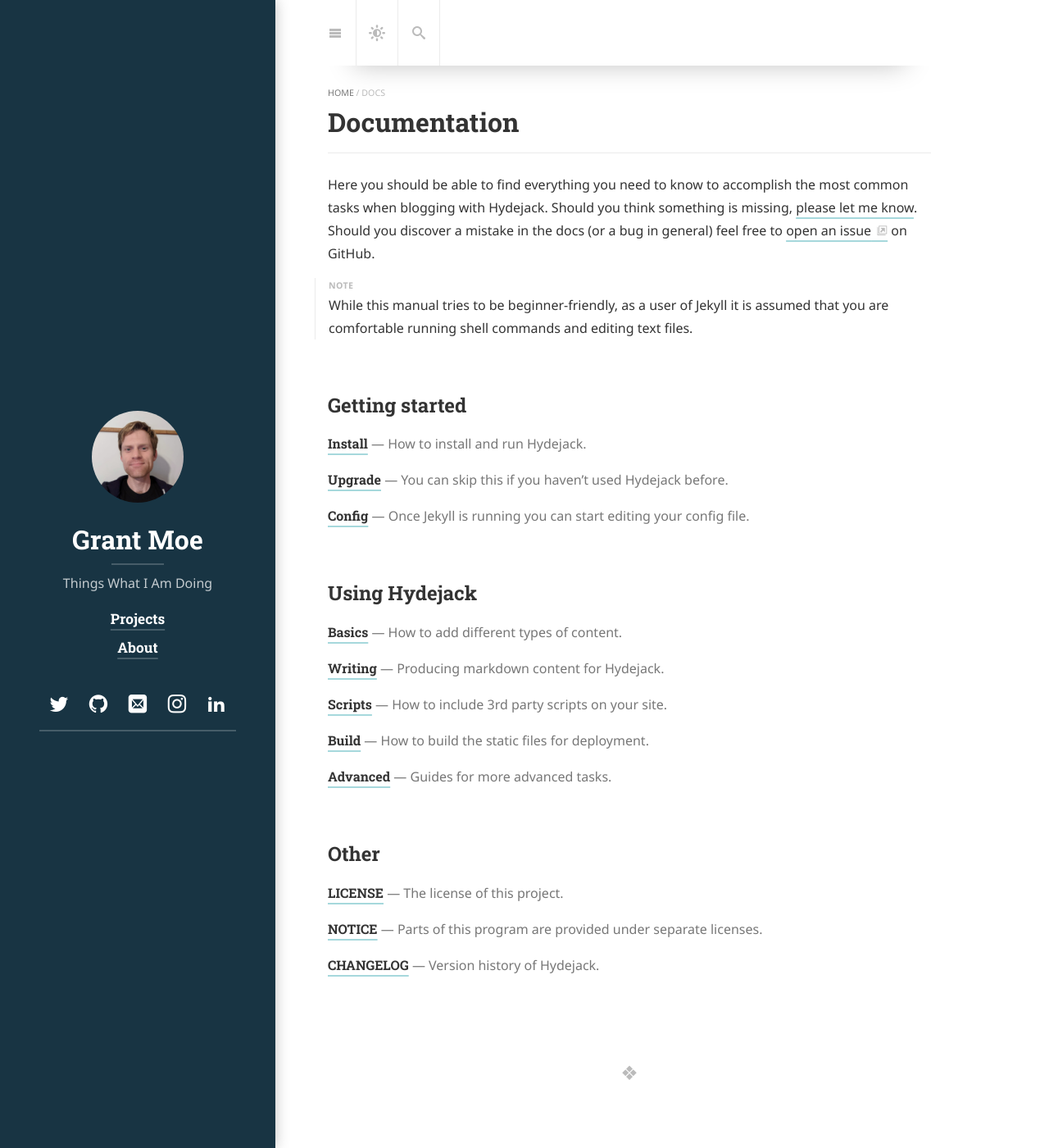
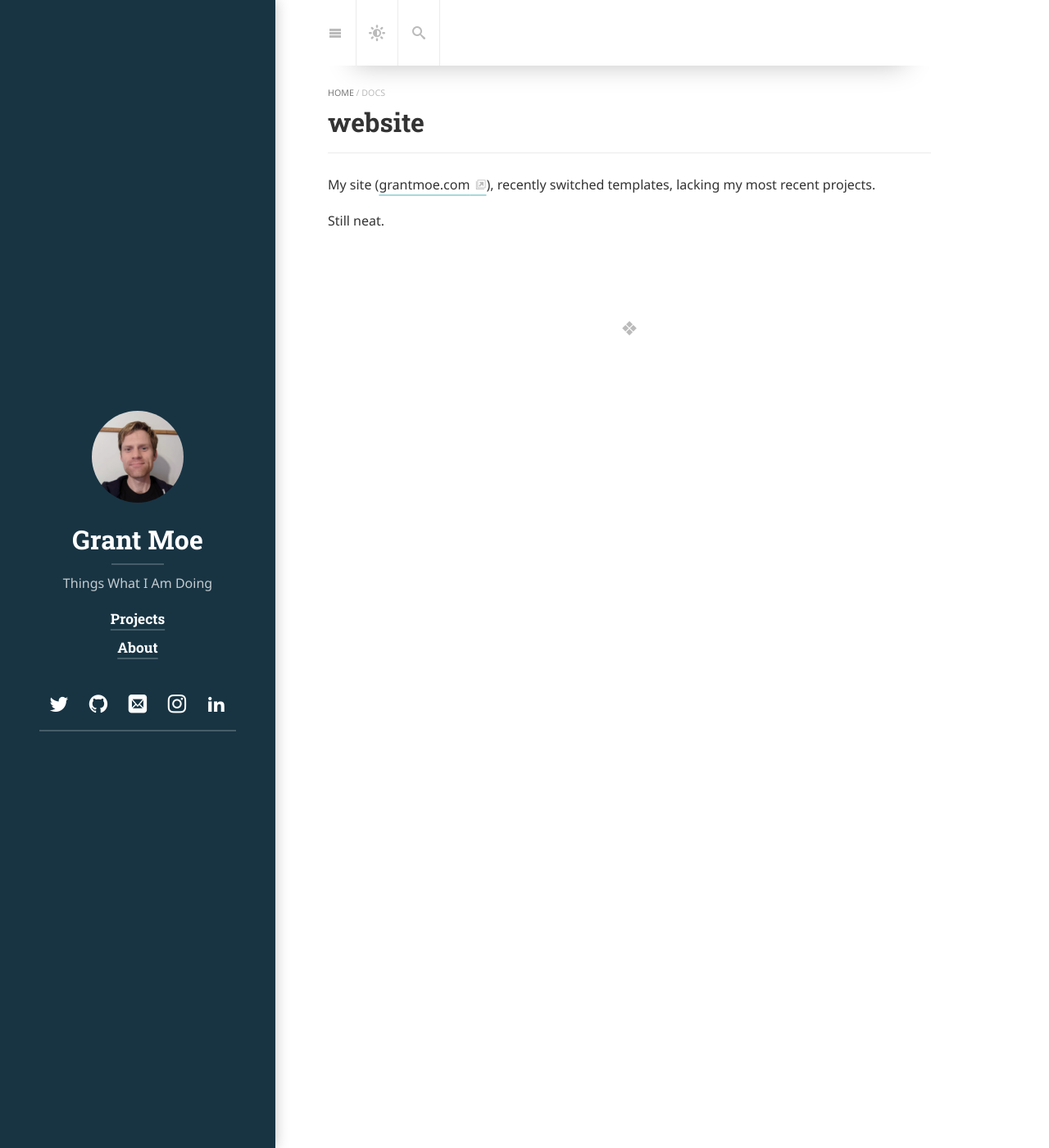
Before and after one commit to GrantMoe/grantmoe.github.io, a Jekyll site: the page built from docs/README.md, in a window 1280 px wide and 1400 px high. Shown: the whole window at 82% size. Built offline with Jekyll 4.4.1, drawn with Linux system fonts in a browser that asks for light colours; cached includes are drawn as plain includes; nearby versions of some CDN libraries; some web fonts are replaced; our own code applies the rules of GitHub Pages for plain Markdown files; library files that are not in the unit come from our copies.

Commit message:
update readme and explicitly specify favicon path

```diff
--- a/_config.yml
+++ b/_config.yml
@@ -169,6 +169,8 @@
   math_engine_opts:    {}
   footnote_backlink:   '&#x21a9;&#xfe0e;'
 
+# Added by me since github pages isn't showing the right favicon
+favicon: /assets/icons/favicon.ico
 
 # 3rd Party Integrations
 # ----------------------------------------------------------------------------------------
--- a/docs/README.md
+++ b/docs/README.md
@@ -1,48 +1,7 @@
----
-title: Documentation
-description: >
-  Here you should be able to find everything you need to know to accomplish the most common tasks when blogging with Hydejack.
-hide_description: true
-sitemap: false
-permalink: /docs/
----
-
-Here you should be able to find everything you need to know to accomplish the most common tasks when blogging with Hydejack.
-Should you think something is missing, [please let me know](mailto:mail@qwtel.com).
-Should you discover a mistake in the docs (or a bug in general) feel free to [open an issue](https://github.com/hydecorp/hydejack/issues) on GitHub.
-
-While this manual tries to be beginner-friendly, as a user of Jekyll it is assumed that you are comfortable running shell commands and editing text files.
-{:.note}
+# website
 
 
-## Getting started
-* [Install]{:.heading.flip-title} --- How to install and run Hydejack.
-* [Upgrade]{:.heading.flip-title} --- You can skip this if you haven't used Hydejack before.
-* [Config]{:.heading.flip-title} --- Once Jekyll is running you can start editing your config file.
-{:.related-posts.faded}
 
-## Using Hydejack
-* [Basics]{:.heading.flip-title} --- How to add different types of content.
-* [Writing]{:.heading.flip-title} --- Producing markdown content for Hydejack.
-* [Scripts]{:.heading.flip-title} --- How to include 3rd party scripts on your site.
-* [Build]{:.heading.flip-title} --- How to build the static files for deployment.
-* [Advanced]{:.heading.flip-title} --- Guides for more advanced tasks.
-{:.related-posts.faded}
+My site ([grantmoe.com](https://grantmoe.com)), recently switched templates, lacking my most recent projects.
 
-## Other
-* [LICENSE]{:.heading.flip-title} --- The license of this project.
-* [NOTICE]{:.heading.flip-title} --- Parts of this program are provided under separate licenses.
-* [CHANGELOG]{:.heading.flip-title} --- Version history of Hydejack.
-{:.related-posts.faded}
-
-[install]: install.md
-[upgrade]: upgrade.md
-[config]: config.md
-[basics]: basics.md
-[writing]: writing.md
-[scripts]: scripts.md
-[build]: build.md
-[advanced]: advanced.md
-[LICENSE]: ../LICENSE.md
-[NOTICE]: ../NOTICE.md
-[CHANGELOG]: ../CHANGELOG.md
+Still neat.
```
